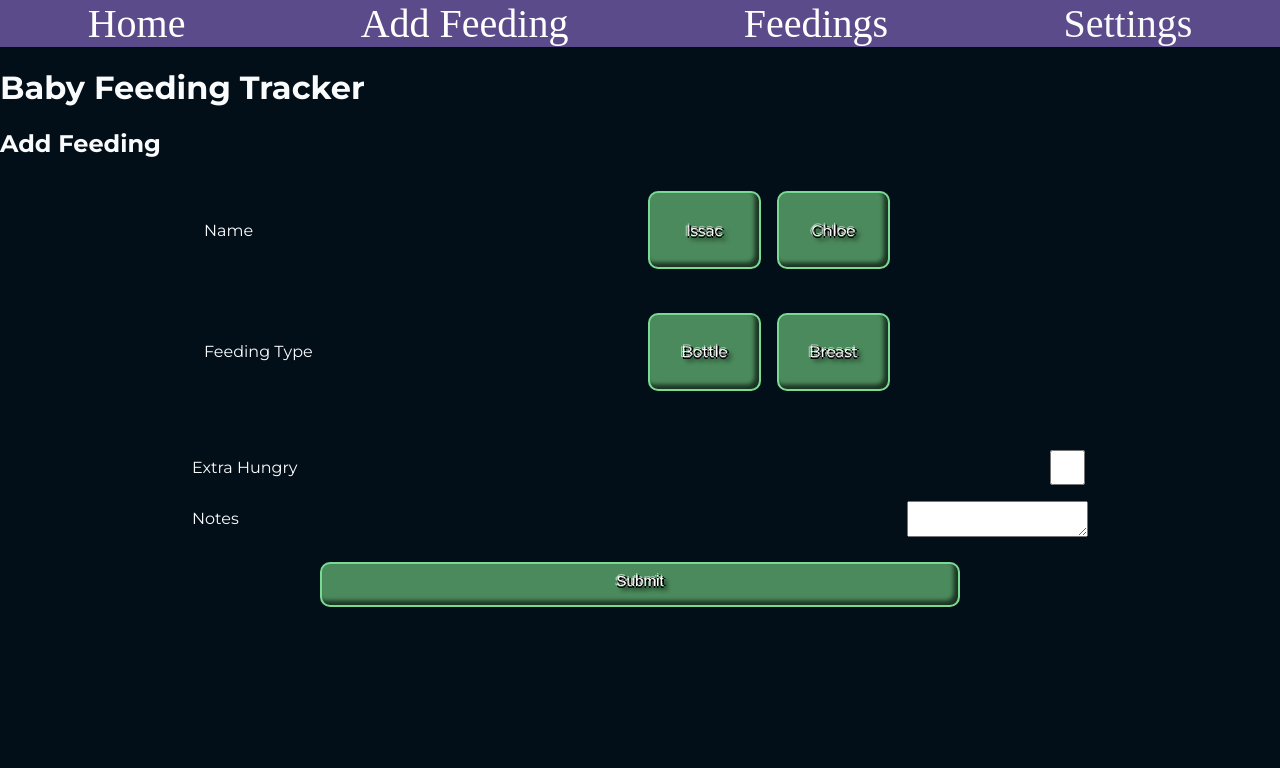
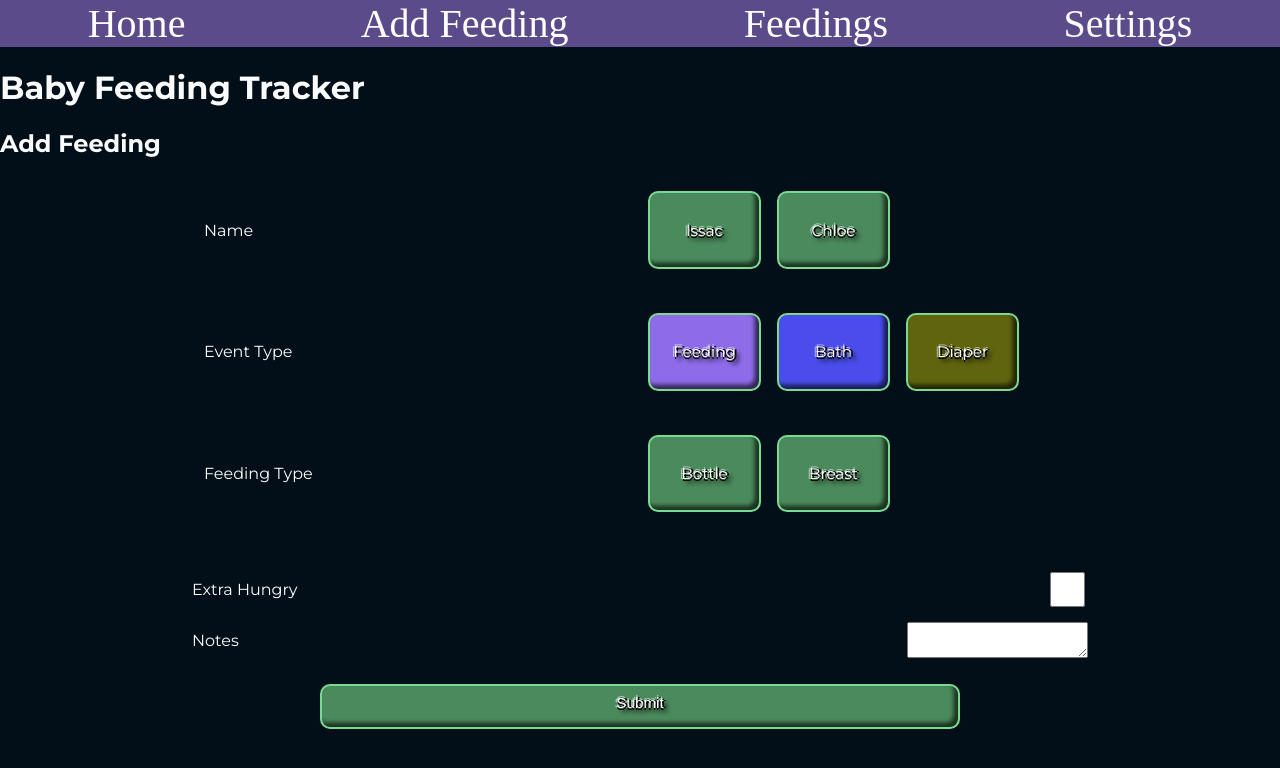
Before and after one commit to Richardaeld/baby-feeding-tacker, a React (Vite) app: page /addFeeding in a window 1280 px wide. Shown: the top 768 px of the page. Built offline with nearby package versions, Linux system fonts and the light colour scheme; a web font is replaced by a local one.

Commit message:
added colors for new events

```diff
--- a/src/App.jsx
+++ b/src/App.jsx
@@ -34,6 +34,12 @@ const form = {
         'Issac',
         'Chloe',
       ]
+    },
+    {
+      name:'event_type',
+      type:'input_radio',
+      radio: ['Feeding', 'Bath', 'Diaper'],
+      className:'event-type'
     },
     {
       name: 'feeding_type',
--- a/src/css/index.css
+++ b/src/css/index.css
@@ -21,6 +21,12 @@
       --color-text-dark-primary-shadow-inset: rgba(255, 255, 255, .5);
       --body-background: rgba(0, 0, 0, .25);
       --body-background-shadow: rgba(0, 0, 0, .40);
+
+
+
+   --feeding:#8e6ce9;
+   --diaper: #4a4deb;
+   --bathing:#5f640f;
 
    }
 
@@ -74,3 +80,13 @@ nav a {
    opacity: 0;
    padding:0;
 }
+
+.event-type div label:nth-child(1) {
+   background-color: var(--feeding);
+}
+.event-type div label:nth-child(2) {
+   background-color: var(--diaper);
+}
+.event-type div label:nth-child(3) {
+   background-color: var(--bathing);
+}
```
